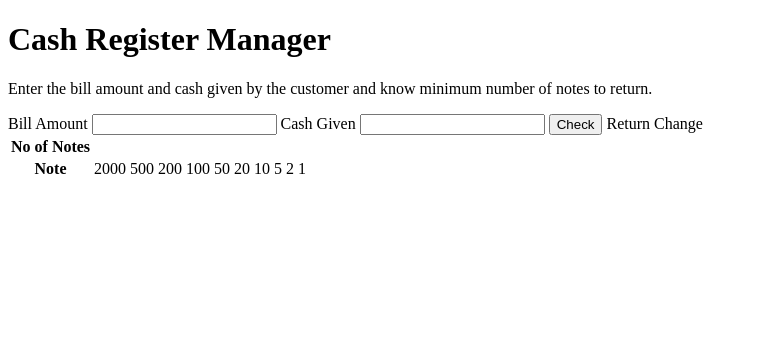
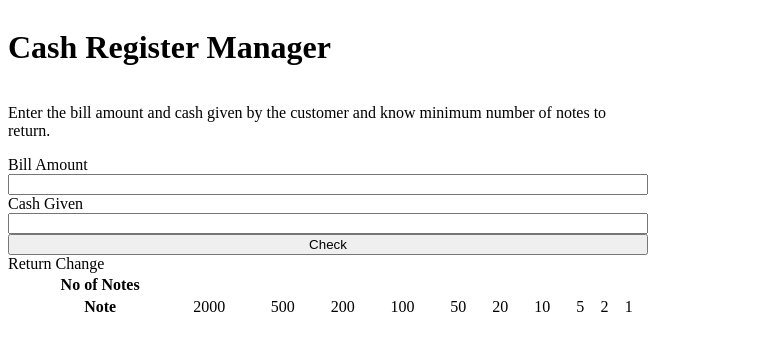
Before and after one commit to aagamdoshi1100/Cash-Register-Mark10, a plain HTML site: page index.html in a window 1280 px wide. Shown: the whole page, without its empty margins (0-758 px from the left). Drawn offline with Linux system fonts and the light colour scheme.

Commit message:
style : Added style

```diff
--- a/Style.css
+++ b/Style.css
@@ -0,0 +1,9 @@
+*{
+
+}
+
+.container{
+    display: flex;
+    flex-direction: column;
+    width: 50vw;
+}
--- a/index.html
+++ b/index.html
@@ -13,9 +13,9 @@
             <h1 id="heading">Cash Register Manager</h1>
             <p id="description">Enter the bill amount and cash given by the customer and know minimum number of notes to return.</p>
             <label for="Bill-Amount">Bill Amount</label>
-            <input type="text" id="Bill-Amount"></input>
+            <input id="Bill-Amount"  type="text" />
             <label for="Cash-Given">Cash Given</label>
-            <input type="text" id="Cash-Given"></input>
+            <input type="text" id="Cash-Given" />
             <button id="check">
                 Check
             </button>
```
